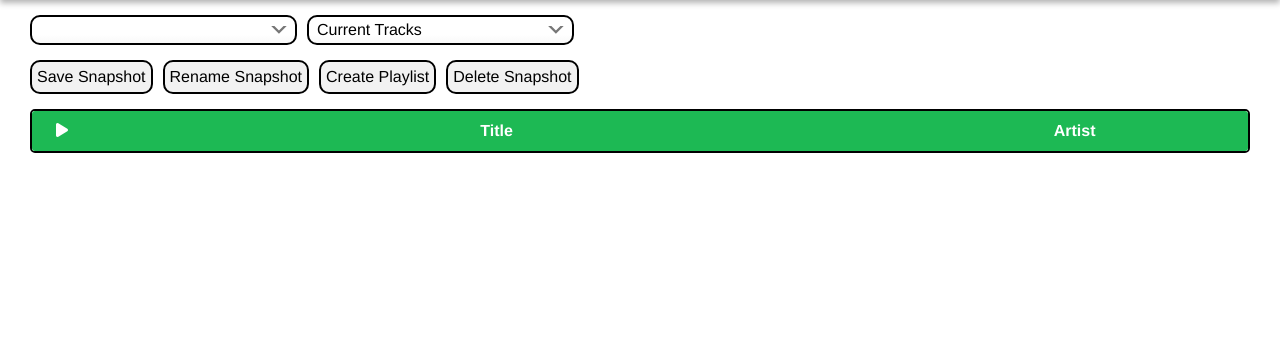
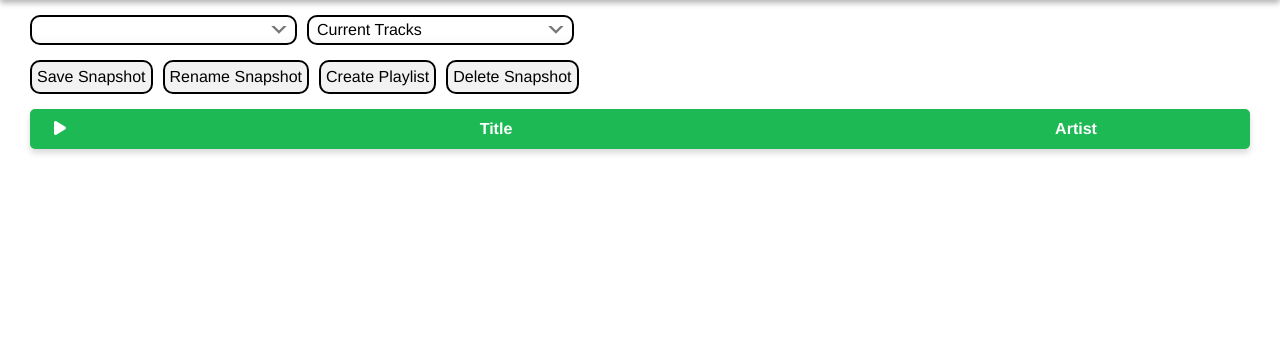
Before and after one commit to joshlacount/snapshot, a Flask app: template templates/index.html in a window 1280 px wide. Shown: the part 115-468 px from the top of the page. Run offline with Flask 2, Linux system fonts and the light colour scheme; the template is opened without the code that fills it, so the values that code supplies are empty; some libraries are stand-ins or nearby versions.

Commit message:
replaced table border with box shadow

```diff
--- a/static/style.css
+++ b/static/style.css
@@ -234,7 +234,7 @@ button:active {
     width: 100%;
     height: 100%;
     overflow-y: scroll;
-    border: 2px solid black;
+    box-shadow: 0px 4px 6px rgba(0, 0, 0, 0.15);
     border-radius: 5px;
 }
 
```
